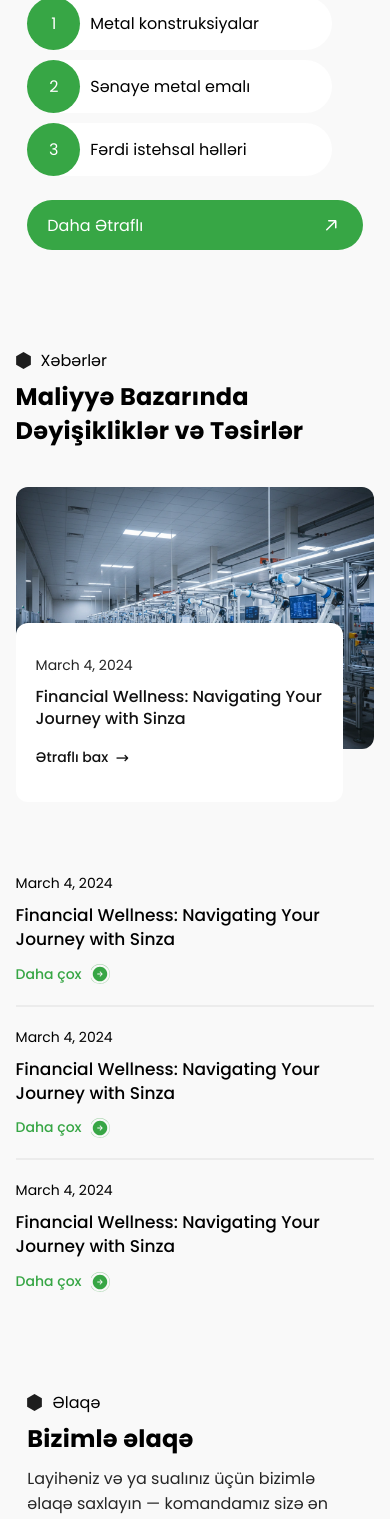
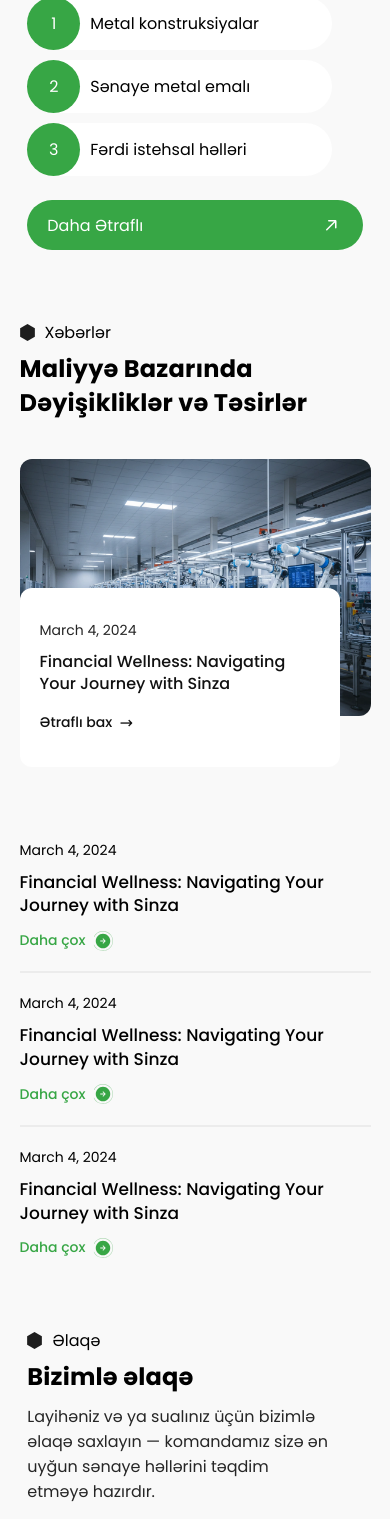
Before and after one commit to myshayhla/nanxing-, a React (Vite) app: page / in a window 390 px wide. Shown: the part 4361-5880 px from the top of the page. Built offline with nearby package versions, Linux system fonts and the light colour scheme.

Commit message:
responsive is ready

```diff
--- a/src/Components/HomeNews/Style.scss
+++ b/src/Components/HomeNews/Style.scss
@@ -126,6 +126,7 @@
         display: flex;
         flex-direction: column;
         justify-content: space-between;
+        padding-bottom: 50p   x;
         .blog-card {
           display: flex;
           flex-direction: column;
@@ -214,8 +215,7 @@
 
   /* ─── RESPONSIVE ─── */
   @media (max-width: 1024px) {
-    padding: 60px 5%;
-
+    padding: 20px 5%;
     .home-news {
       .news-side {
         .left-side {
@@ -226,7 +226,6 @@
   }
 
   @media (max-width: 991px) {
-    padding: 48px 4%;
 
     .home-news {
       .head {
@@ -244,12 +243,10 @@
         flex-direction: column;
         gap: 0;
 
-        /* Mobile: image full width, banner below (not overlapping) */
         .left-side {
           width: 100%;
           margin-bottom: 100px;
           img {
-            // height: 260px;
             max-height: 420px;
           }
           .banner{
@@ -264,6 +261,7 @@
 
         .right-side {
           padding-top: 24px;
+          padding-bottom: 0;
 
           .blog-card {
 
```
